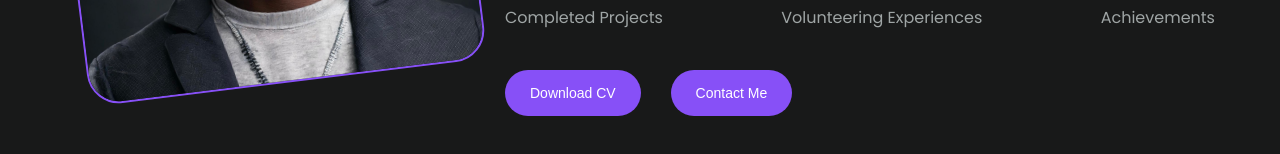
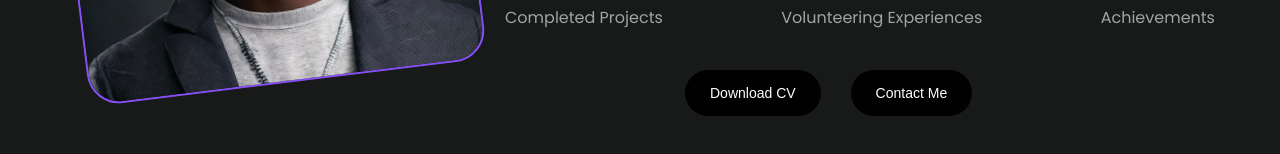
Before and after one commit to ruwinikularathne/My-Portfolio, a React (Create React App) app: page / in a window 1280 px wide. Shown: the part 1009-1163 px from the top of the page. Built offline with nearby package versions, Linux system fonts and the light colour scheme.

Commit message:
fixed about me button issues

```diff
--- a/src/components/About/About.css
+++ b/src/components/About/About.css
@@ -58,6 +58,7 @@
 
 #about .about_info_bottom{
     margin-top: 40px;
+    margin-left: 180px;
     display: flex;
     align-items: center;
     gap: 30px;
@@ -70,14 +71,13 @@
     display: inline-block;
     font-size: 14px;
     font-weight: 500;
-    background: var(--color-primary);
+    background: var(--color-ui-1);
     text-align: center;
     cursor: pointer;
-    transition: background 0.3s ease;
 }
 
 #about .about_btn:hover {
-    background: var(--color-primary-dark);
+    background: var(--color-ui-2);
 }
 
 @media (max-width: 850px) {
--- a/src/index.css
+++ b/src/index.css
@@ -101,6 +101,9 @@ img{
     cursor: pointer;
 }
 
+.btn:hover{
+    background: var(--color-primary-dark);
+}
 
 .btn_primary{
     background: var(--gradient-1);
```
